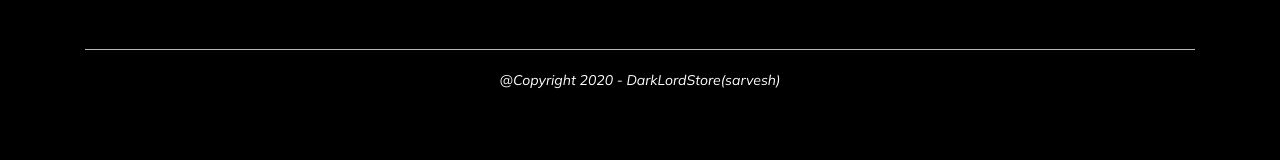
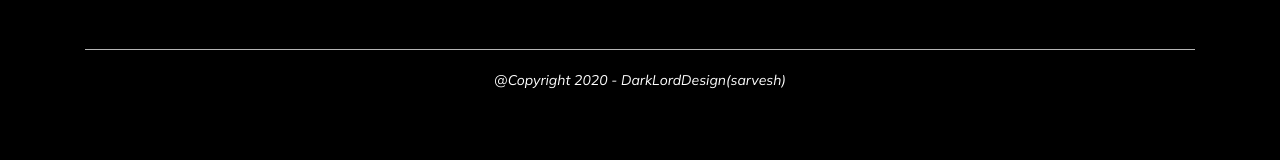
Before and after one commit to sarveshjha07/darklorddesign, a React (Create React App) app: page /contact in a window 1280 px wide. Shown: the part 348-508 px from the top of the page. Built offline with nearby package versions, Linux system fonts and the light colour scheme.

Commit message:
darklord design

```diff
--- a/src/Footer.jsx
+++ b/src/Footer.jsx
@@ -34,7 +34,7 @@ const Footer = () => {
           </div>
         </div>
         <hr />
-        <p className="copyright">@Copyright 2020 - DarkLordStore(sarvesh) </p>
+        <p className="copyright">@Copyright 2020 - DarkLordDesign(sarvesh) </p>
       </div>
     </div>
   );
```
